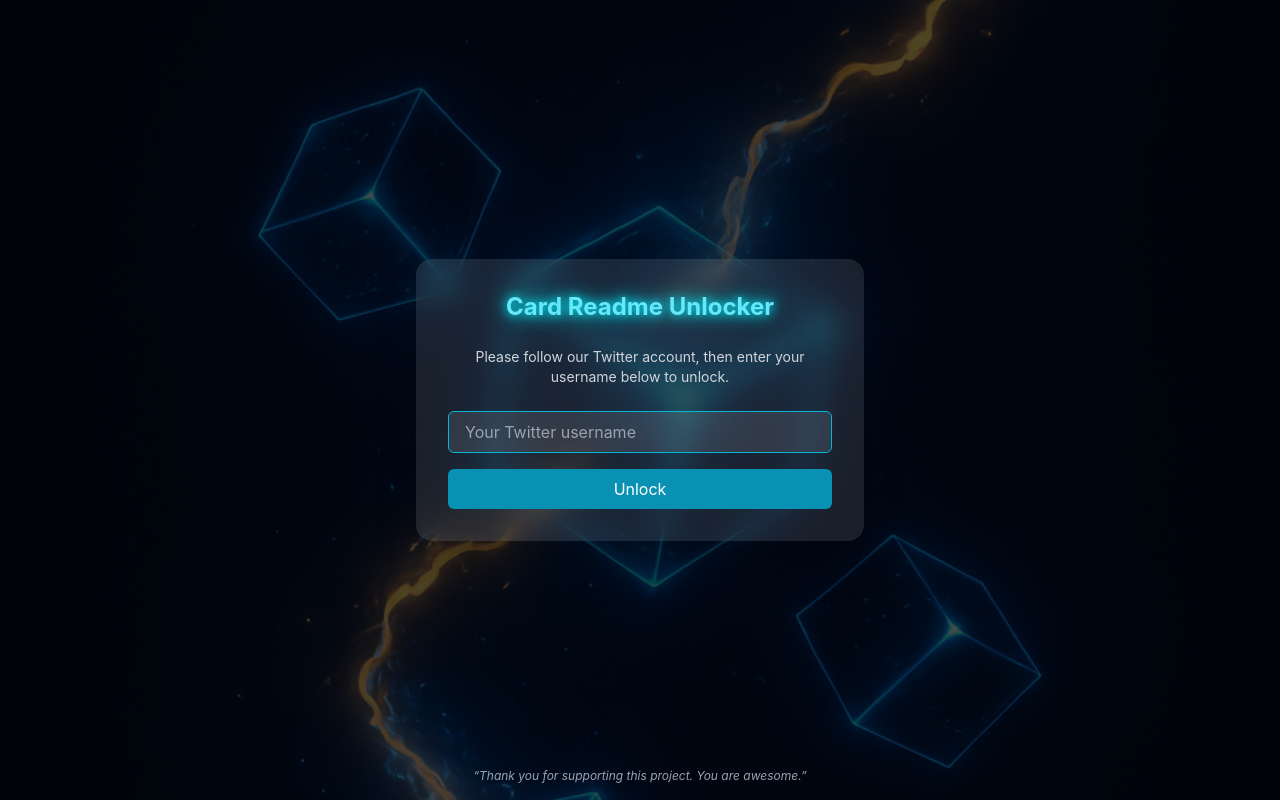
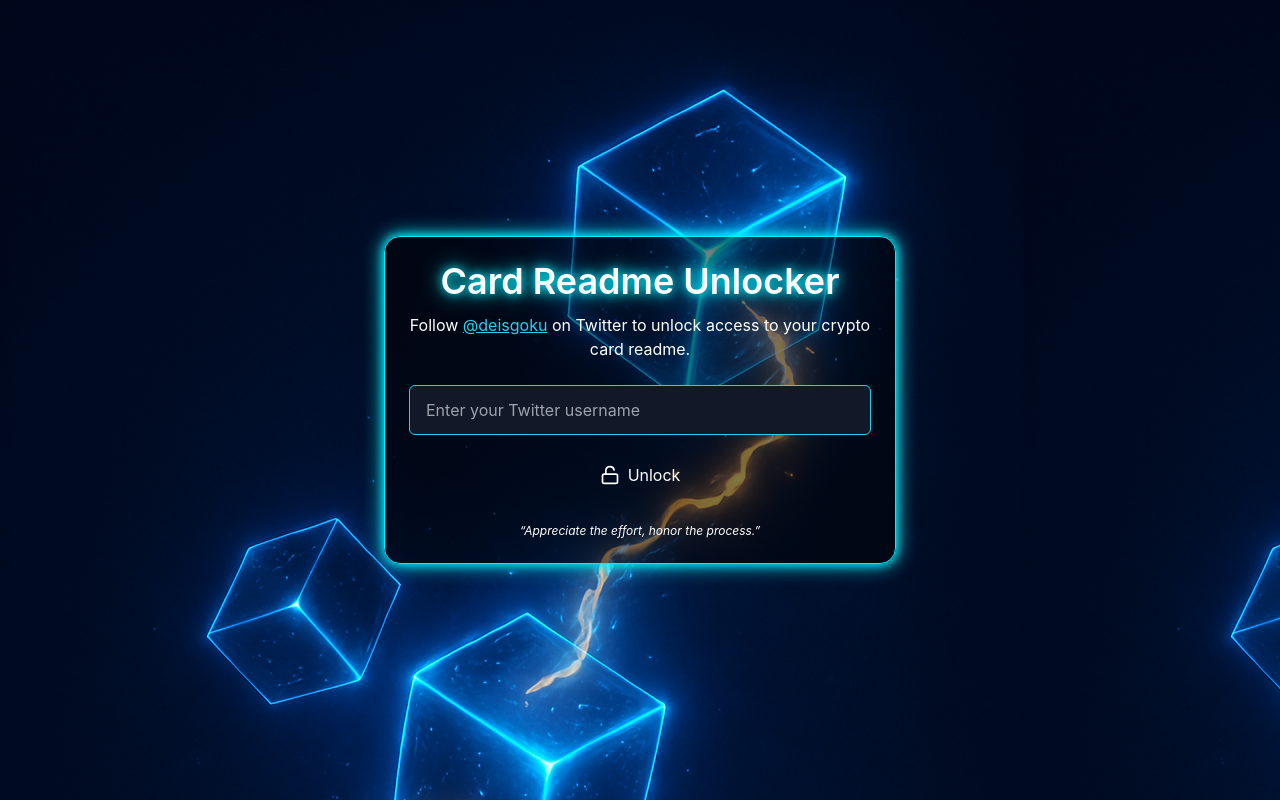
Before and after one commit to deisgoku/crypto-price-readme, a Next.js app: page /unlock in a window 1280 px wide. Built offline with nearby package versions, Linux system fonts and the light colour scheme.

Commit message:
Update unlock.jsx

```diff
--- a/pages/unlock.jsx
+++ b/pages/unlock.jsx
@@ -1,101 +1,68 @@
 'use client';
 
 import { useState } from 'react';
-import { toast } from 'react-hot-toast';
-import { Loader2 } from 'lucide-react';
-import { motion } from 'framer-motion';
+import { Toaster, toast } from 'react-hot-toast';
+import { Loader2, Unlock } from 'lucide-react';
 
 export default function UnlockPage() {
   const [username, setUsername] = useState('');
   const [loading, setLoading] = useState(false);
 
   const handleUnlock = async () => {
-    if (!username.trim()) {
-      toast.error('Please enter your Twitter username.');
+    if (!username) {
+      toast.error('Please enter a Twitter username!');
       return;
     }
 
     setLoading(true);
+
     try {
-      const checkRes = await fetch('/api/follow-check', {
-        method: 'POST',
-        headers: { 'Content-Type': 'application/json' },
-        body: JSON.stringify({ username }),
-      });
+      const res = await fetch(`/api/follow-check?username=${username}`);
+      const data = await res.json();
 
-      const { status } = await checkRes.json();
-
-      if (status === 'already_verified') {
-        toast.success(`Welcome back, @${username}! You already unlocked it.`);
-      } else if (status === 'newly_verified') {
-        await fetch('/api/add-follower', {
-          method: 'POST',
-          headers: { 'Content-Type': 'application/json' },
-          body: JSON.stringify({ username }),
-        });
-        toast.success(`Welcome, @${username}! Unlock successful.`);
+      if (data.following) {
+        toast.success('You are verified. Unlocking card...');
       } else {
-        toast.error("Verification failed. Please make sure you've followed us.");
+        toast.error('You must follow @deisgoku to unlock!');
       }
-    } catch (err) {
-      toast.error('Something went wrong. Please try again.');
+    } catch (error) {
+      toast.error('Something went wrong!');
     } finally {
       setLoading(false);
     }
   };
 
   return (
-    <div
-      className="relative min-h-screen bg-black text-white bg-cover bg-center"
-      style={{ backgroundImage: "url('/bg-unlock.webp')" }}
-    >
-      <div className="absolute inset-0 bg-black/70 z-0" />
+    <main className="min-h-screen flex flex-col justify-center items-center text-center container fade-in">
+      <Toaster />
 
-      <div className="relative z-10 flex flex-col items-center justify-center min-h-screen px-4">
-        <motion.div
-          initial={{ opacity: 0, scale: 0.95, y: 30 }}
-          animate={{ opacity: 1, scale: 1, y: 0 }}
-          transition={{ duration: 0.6, ease: 'easeOut' }}
-          className="w-full max-w-md bg-white/10 backdrop-blur-md rounded-2xl p-8 shadow-2xl text-center space-y-6"
-        >
-          <motion.h1
-            initial={{ opacity: 0, y: -20 }}
-            animate={{ opacity: 1, y: 0 }}
-            transition={{ delay: 0.2, duration: 0.5 }}
-            className="text-2xl font-bold text-cyan-300"
-          >
-            Card Readme Unlocker
-          </motion.h1>
-
-          <p className="text-sm text-gray-300">
-            Please follow our Twitter account, then enter your username below to unlock.
+      <div className="bg-black bg-opacity-50 p-6 rounded-2xl glow-border shadow-xl max-w-lg w-full">
+        <h1 className="text-3xl sm:text-4xl font-semibold mb-3 text-white">Card Readme Unlocker</h1>
+        <p className="text-light mb-6">
+          Follow <a href="https://twitter.com/deisgoku" className="underline text-cyan-400" target="_blank">@deisgoku</a> on Twitter to unlock access to your crypto card readme.
         </p>
 
-          <div className="space-y-4">
         <input
           type="text"
-              placeholder="Your Twitter username"
+          placeholder="Enter your Twitter username"
           value={username}
           onChange={(e) => setUsername(e.target.value)}
-              className="w-full px-4 py-2 rounded-md bg-white/10 border border-cyan-500 focus:outline-none focus:ring-2 focus:ring-cyan-400 text-white placeholder-gray-400"
+          className="w-full px-4 py-3 rounded-md bg-gray-900 border border-cyan-400 text-white mb-4 focus:outline-none focus:ring-2 focus:ring-cyan-500"
         />
 
         <button
           onClick={handleUnlock}
           disabled={loading}
-              className="w-full px-4 py-2 rounded-md bg-cyan-600 hover:bg-cyan-700 flex items-center justify-center gap-2 disabled:opacity-50"
+          className="w-full flex justify-center items-center gap-2 px-4 py-3 rounded-md btn btn-primary transition-all"
         >
-              {loading && <Loader2 className="w-4 h-4 animate-spin" />}
-              {loading ? 'Unlocking...' : 'Unlock'}
+          {loading ? <Loader2 className="animate-spin h-5 w-5" /> : <Unlock className="h-5 w-5" />}
+          {loading ? 'Verifying...' : 'Unlock'}
         </button>
+
+        <p className="text-xs mt-6 text-light italic">
+          “Appreciate the effort, honor the process.”
+        </p>
       </div>
-        </motion.div>
-
-        {/* Quote di bagian bawah layar */}
-        <div className="absolute bottom-4 text-center text-xs italic text-gray-400 px-4">
-          “Thank you for supporting this project. You are awesome.”
-        </div>
-      </div>
-    </div>
+    </main>
   );
 }
```
Lines whose indentation alone changed are shown as unchanged.
